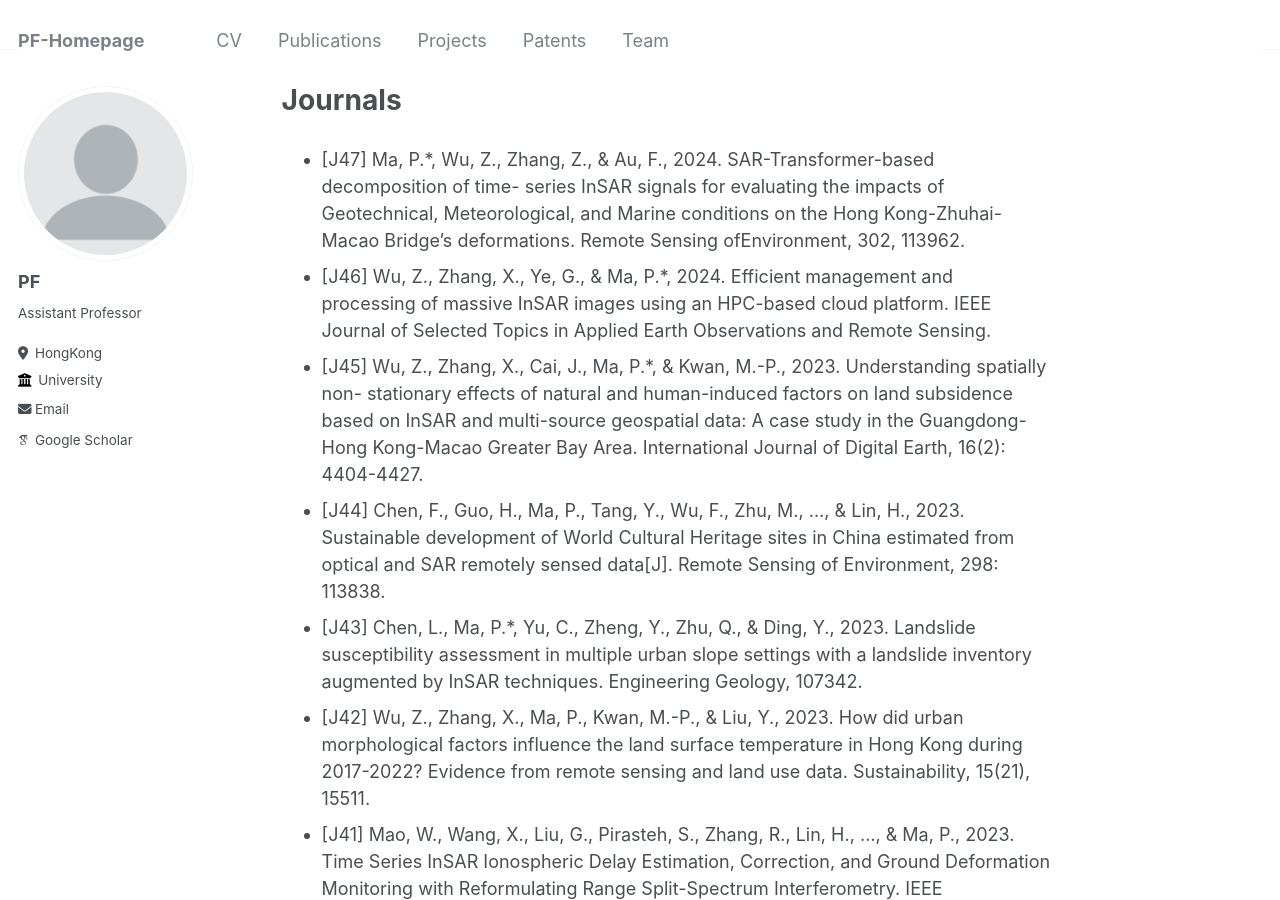
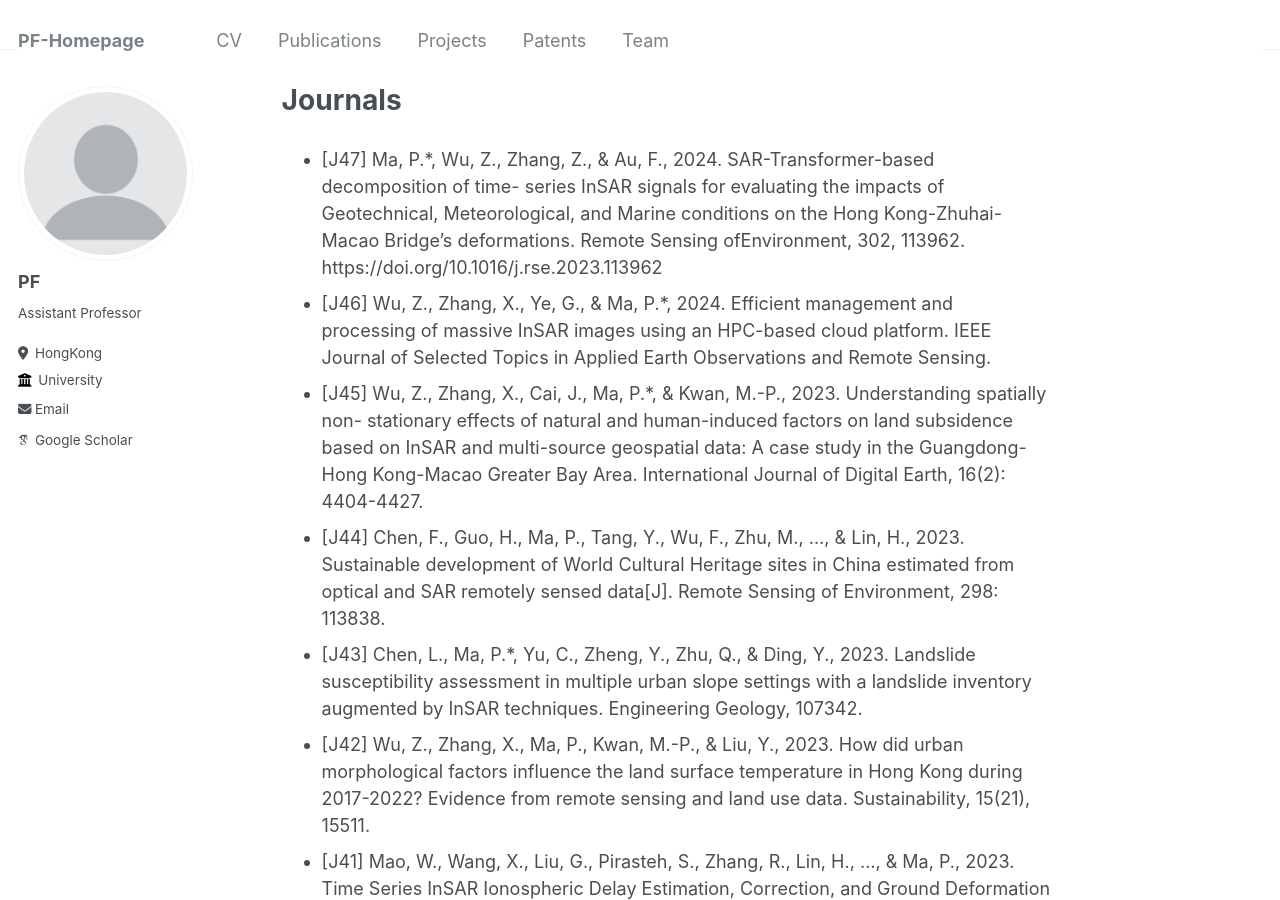
Before and after one commit to pfMA03/peifengMa, a Jekyll site: the page built from _publications/2015-10-01-paper-title-number-3.md, in a window 1280 px wide and 900 px high. Built offline with Jekyll 4.4.1, drawn with Linux system fonts in a browser that asks for light colours; some web fonts are replaced; part of the change alters nothing that is shown.

Commit message:
Update 2015-10-01-paper-title-number-3.md

```diff
--- a/_publications/2015-10-01-paper-title-number-3.md
+++ b/_publications/2015-10-01-paper-title-number-3.md
@@ -10,7 +10,7 @@ permalink: /publication/2015-10-01-paper-title-number-3
 ---
 
 * [J47] Ma, P.*, Wu, Z., Zhang, Z., & Au, F., 2024. SAR-Transformer-based decomposition of time-
-series InSAR signals for evaluating the impacts of Geotechnical, Meteorological, and Marine conditions on the Hong Kong-Zhuhai-Macao Bridge’s deformations. Remote Sensing ofEnvironment, 302, 113962.
+series InSAR signals for evaluating the impacts of Geotechnical, Meteorological, and Marine conditions on the Hong Kong-Zhuhai-Macao Bridge’s deformations. Remote Sensing ofEnvironment, 302, 113962. https://doi.org/10.1016/j.rse.2023.113962
 * [J46] Wu, Z., Zhang, X., Ye, G., & Ma, P.*, 2024. Efficient management and processing of massive InSAR images using an HPC-based cloud platform. IEEE Journal of Selected Topics in
 Applied Earth Observations and Remote Sensing.
 * [J45] Wu, Z., Zhang, X., Cai, J., Ma, P.*, & Kwan, M.-P., 2023. Understanding spatially non- stationary effects of natural and human-induced factors on land subsidence based on InSAR and multi-source geospatial data: A case study in the Guangdong-Hong Kong-Macao Greater Bay Area. International Journal of Digital Earth, 16(2): 4404-4427.
```
